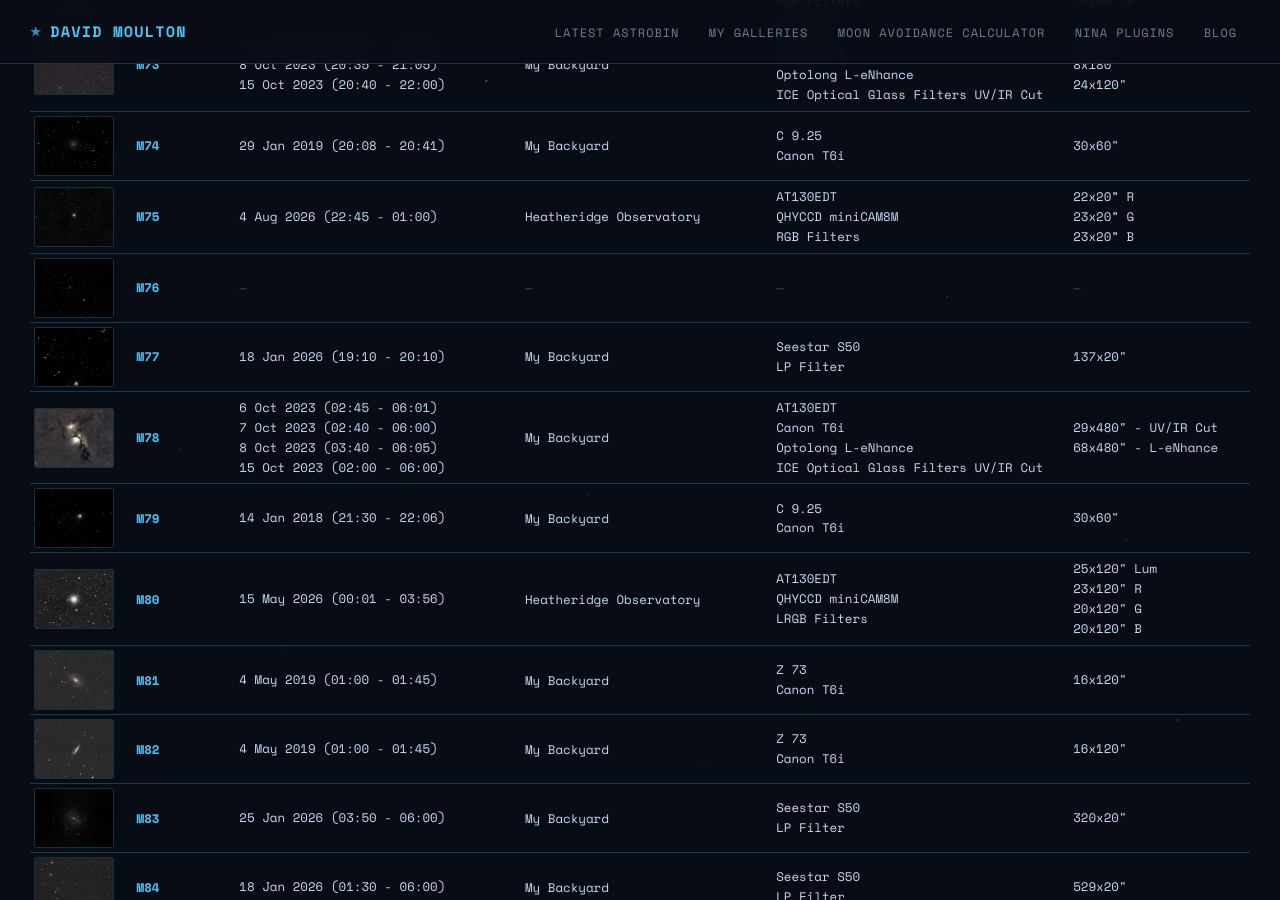
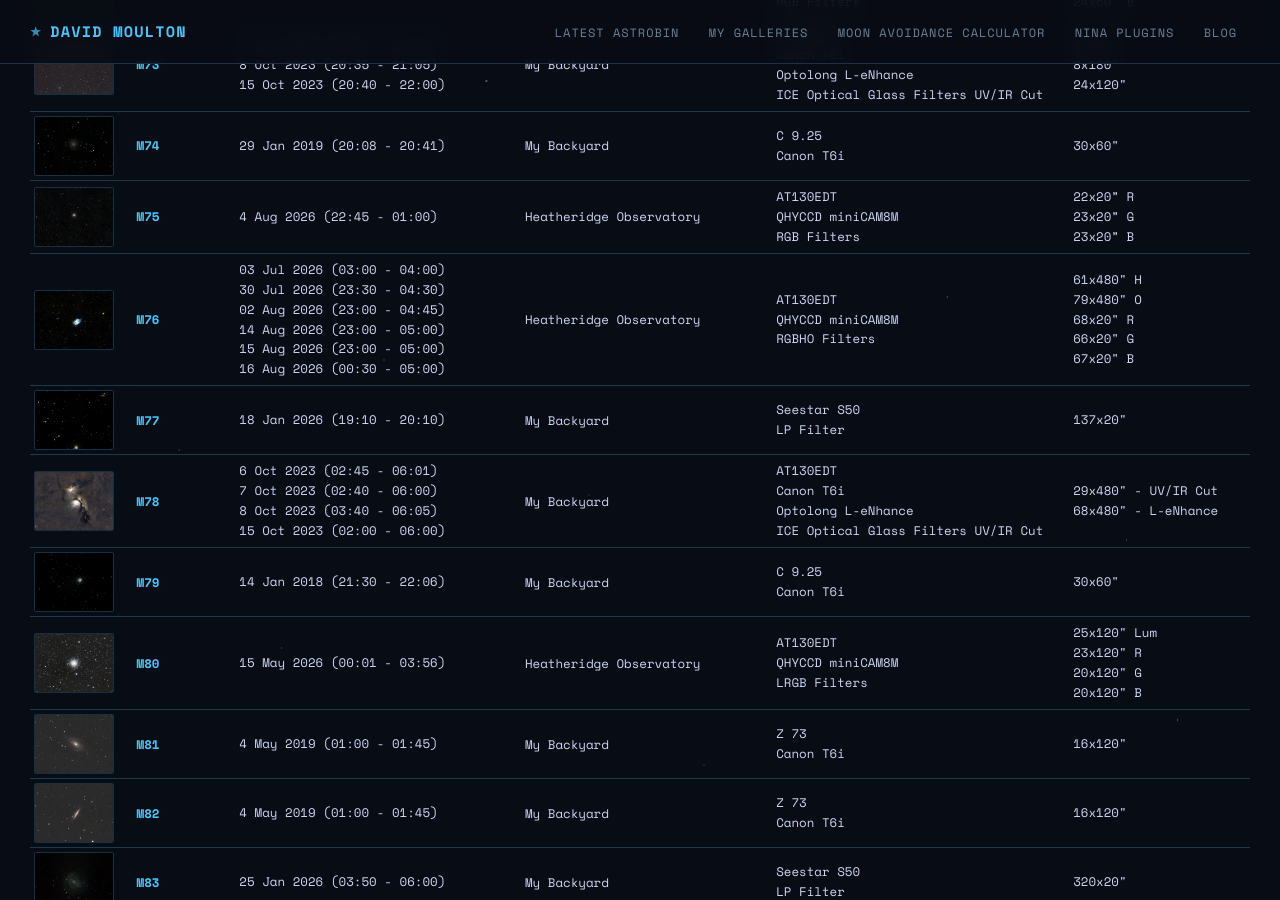
Before and after one commit to dmoulton/dmoulton.github.io, a Jekyll site: the page built from pages/astrophotography/messier-list.html, in a window 1280 px wide and 900 px high, scrolled down 5565 px. Built offline with Jekyll 4.4.1, drawn with Linux system fonts in a browser that asks for light colours; comment, search, counter and statistics services are not loaded.

Commit message:
replaced m76

```diff
--- a/_data/galleries/messier.yml
+++ b/_data/galleries/messier.yml
@@ -860,16 +860,16 @@ pictures:
     image_info: 22x20” R | 23x20” G | 23x20” B
     checked: true
   - filename: m76
-    original: m76-6096x4056.jpg
+    original: m76-3613x1898.jpg
     sizes:
-      - m76-300x200.jpg
+      - m76-300x158.jpg
     sort_id: 76
-    thumbnail: m76-300x200.jpg
+    thumbnail: m76-300x158.jpg
     title: M76
-    date: ''
-    location: null
-    equipment: null
-    image_info: null
+    date: 03 Jul 2026 (03:00 - 04:00) | 30 Jul 2026 (23:30 - 04:30) | 02 Aug 2026 (23:00 - 04:45) | 14 Aug 2026 (23:00 - 05:00) | 15 Aug 2026 (23:00 - 05:00) | 16 Aug 2026 (00:30 - 05:00)
+    location: Heatheridge Observatory
+    equipment: AT130EDT | QHYCCD miniCAM8M | RGBHO Filters
+    image_info: 61x480" H | 79x480" O | 68x20" R | 66x20" G | 67x20" B
     checked: true
   - filename: m77
     original: m77-2064x2180.jpg
```
Also changed, not shown: assets/astrophotography/messier/m76-300x158.jpg (added), assets/astrophotography/messier/m76-300x200.jpg (deleted), assets/astrophotography/messier/m76-3613x1898.jpg (added), assets/astrophotography/messier/m76-6096x4056.jpg (deleted).
